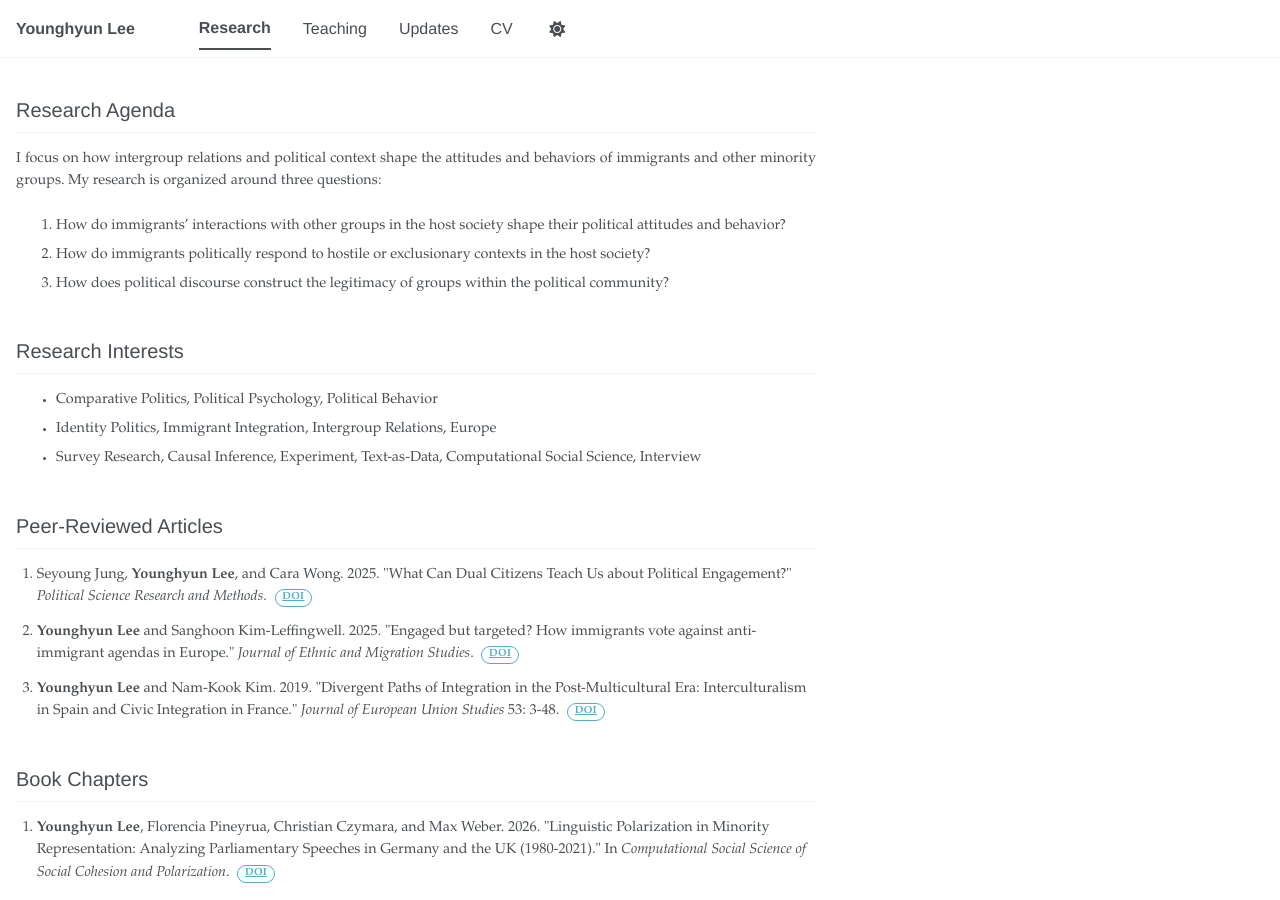
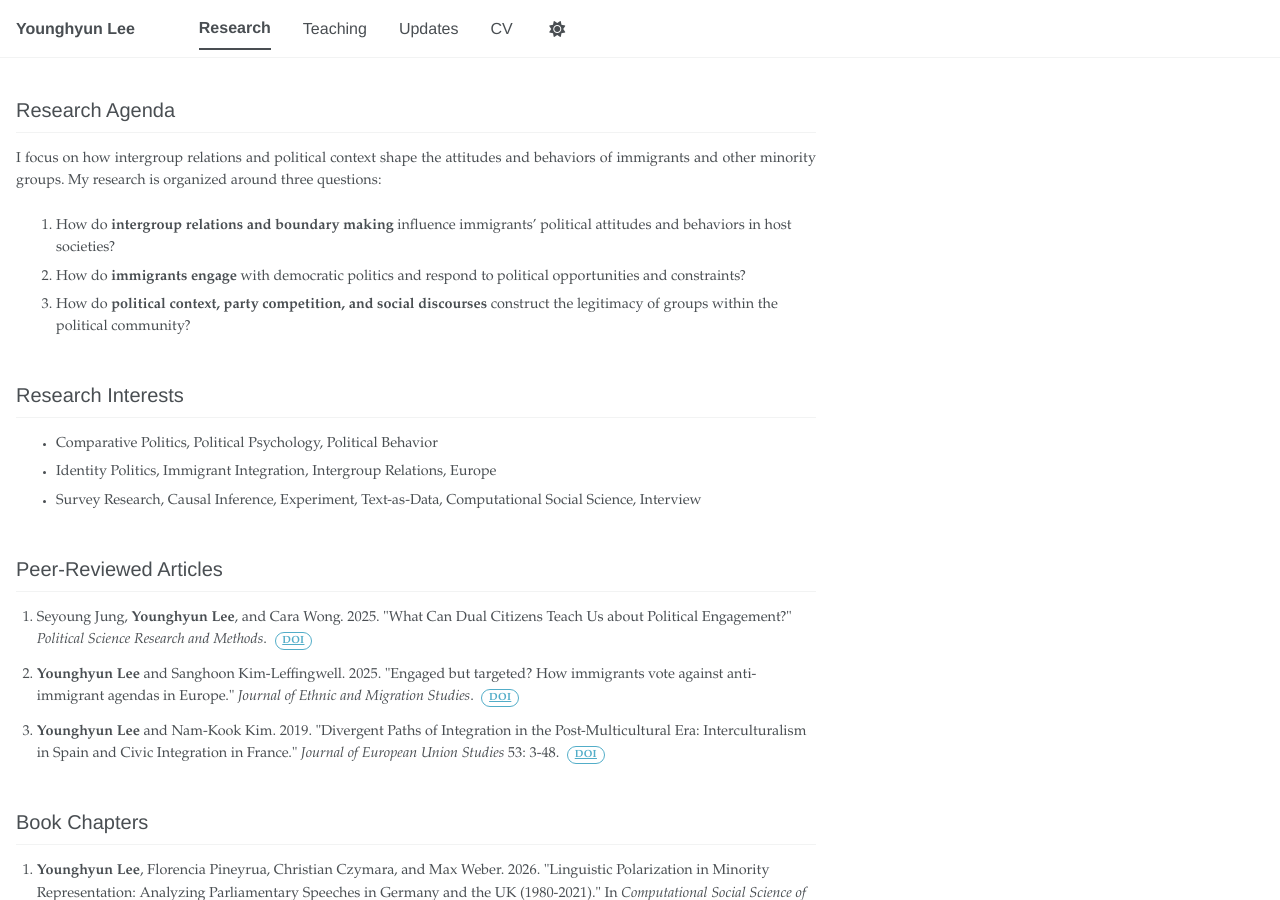
Before and after one commit to younghyunlee52/Website, a Jekyll site: the page built from _pages/research.md, in a window 1280 px wide and 900 px high. Built offline with Jekyll 4.4.1, drawn with Linux system fonts in a browser that asks for light colours; a script bundle is joined from its source files by our own code; library files that are not in the unit come from our copies.

Commit message:
Update research.md

```diff
--- a/_pages/research.md
+++ b/_pages/research.md
@@ -12,9 +12,9 @@ page_class: research-page
 
 I focus on how intergroup relations and political context shape the attitudes and behaviors of immigrants and other minority groups. My research is organized around three questions:
 
-1. How do immigrants' interactions with other groups in the host society shape their political attitudes and behavior?
-2. How do immigrants politically respond to hostile or exclusionary contexts in the host society?
-3. How does political discourse construct the legitimacy of groups within the political community?
+1. How do **intergroup relations and boundary making** influence immigrants' political attitudes and behaviors in host societies?
+2. How do **immigrants engage** with democratic politics and respond to political opportunities and constraints?
+3. How do **political context, party competition, and social discourses** construct the legitimacy of groups within the political community?
 
 ## Research Interests
 
```
